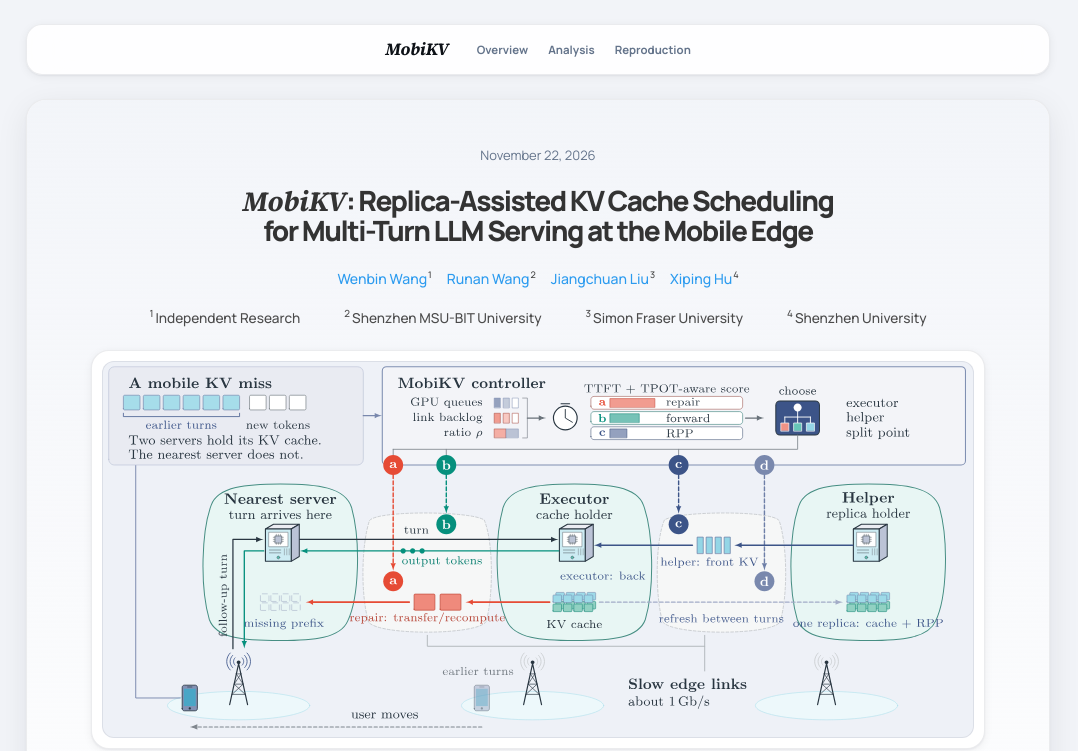
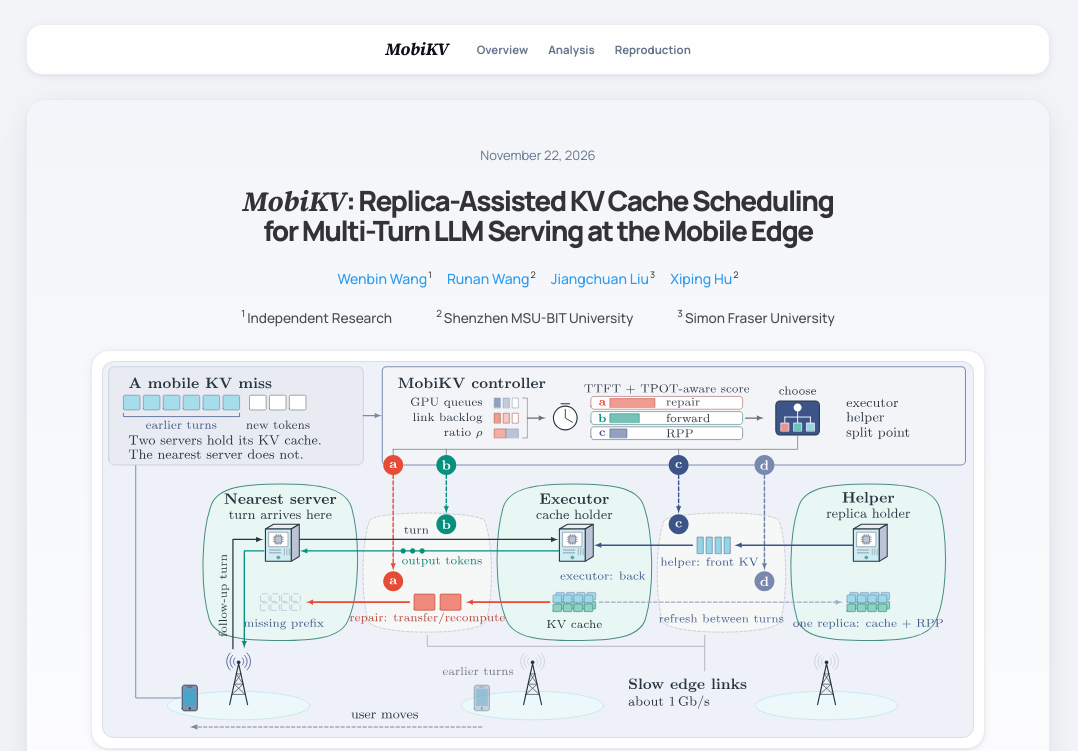
Before and after one commit to WenbinWang12/MobiKV, a plain HTML site: page docs/index.html in a window 1280 px wide. Shown: the top 751 px of the page, without its empty margins (102-1180 px from the left). Drawn offline with Linux system fonts and the light colour scheme.

Commit message:
Correct Xiping Hu affiliation

```diff
--- a/docs/index.html
+++ b/docs/index.html
@@ -47,13 +47,12 @@
                   <span>Wenbin Wang<sup>1</sup></span>
                   <span>Runan Wang<sup>2</sup></span>
                   <span>Jiangchuan Liu<sup>3</sup></span>
-                  <span>Xiping Hu<sup>4</sup></span>
+                  <span>Xiping Hu<sup>2</sup></span>
                 </p>
                 <p class="affiliation-row">
                   <span><sup>1</sup>Independent Research</span>
                   <span><sup>2</sup>Shenzhen MSU-BIT University</span>
                   <span><sup>3</sup>Simon Fraser University</span>
-                  <span><sup>4</sup>Shenzhen University</span>
                 </p>
               </div>
 
```
